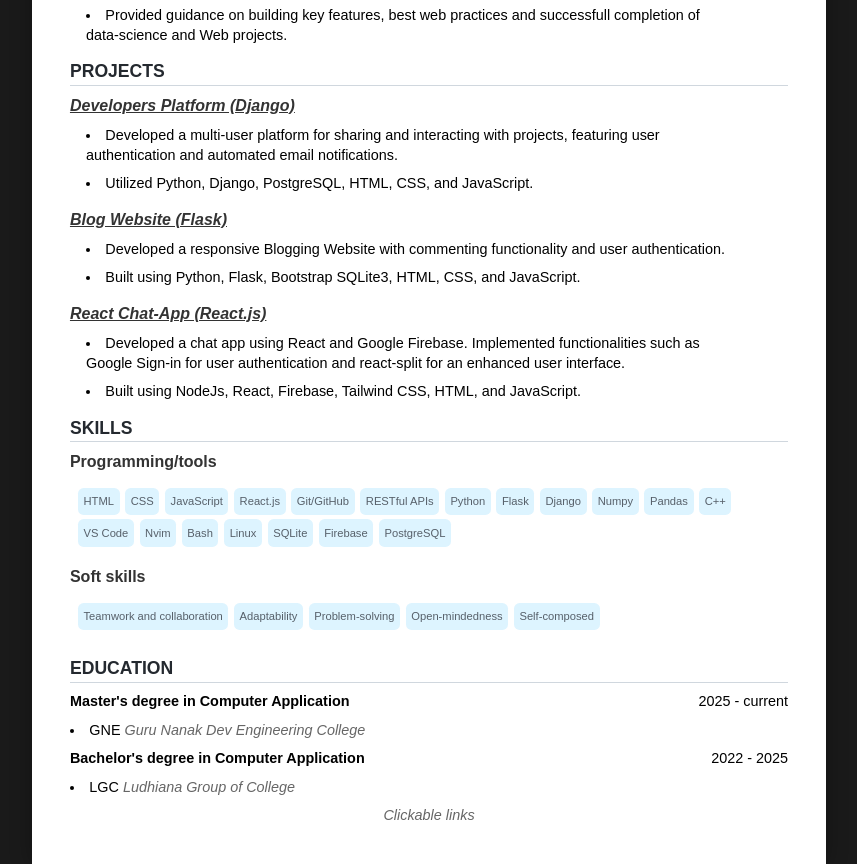
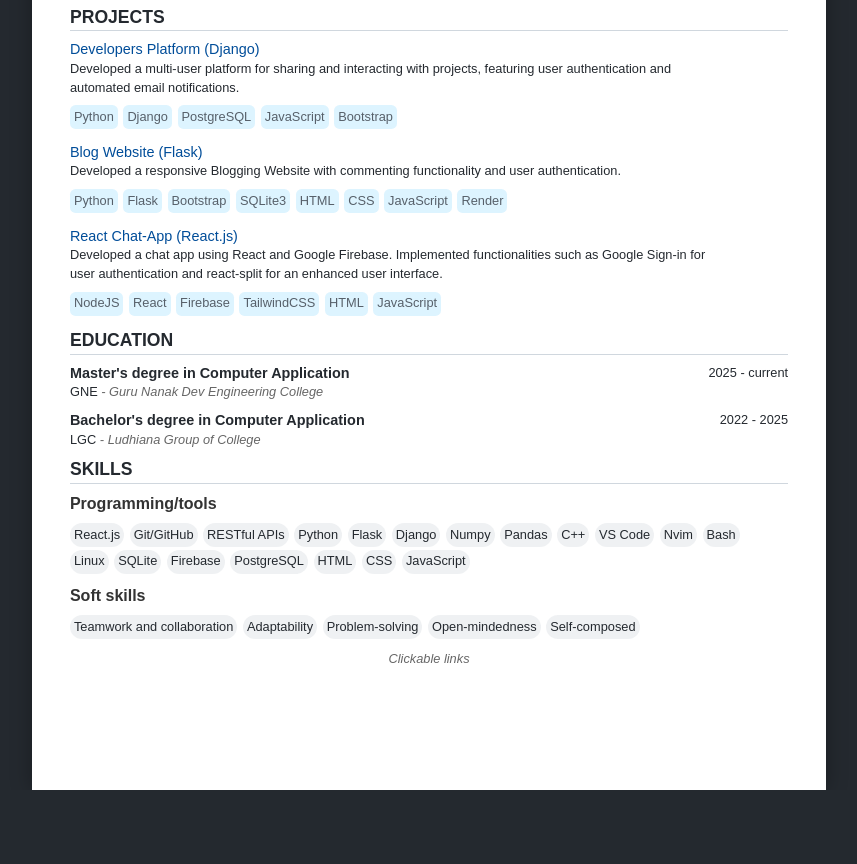
Before and after one commit to ravinderbhatoy/resume, a website: page index.html in a window 1280 px wide. Shown: the part 333-1197 px from the top of the page, without its empty margins (211-1068 px from the left). After the commit the page ends 1123 px from the top, so only its background shows below. Drawn offline with Linux system fonts and the light colour scheme.

Commit message:
layout change 2

```diff
--- a/index.html
+++ b/index.html
@@ -11,7 +11,6 @@
       href="https://cdnjs.cloudflare.com/ajax/libs/font-awesome/6.5.1/css/all.min.css"
     />
   </head>
-
   <body>
     <div class="container">
       <header>
@@ -19,19 +18,24 @@
         <nav>
           <a href="http://github.com/ravinderbhatoy">
             <i class="fab fa-github"></i>
-            ravinderbhatoy</a>
+            ravinderbhatoy</a
+          >
           <a href="">
             <i class="fas fa-phone"></i>
-            <span class="blur">+91 0000000</span></a>
+            <span class="blur">+91 0000000</span></a
+          >
           <a href="mailto:ravinderd.bhatoy@gmail.com">
             <i class="fa-regular fa-envelope"></i>
-            ravinderd.bhatoy@gmail.com</a>
+            ravinderd.bhatoy@gmail.com</a
+          >
           <a href="">
             <i class="fas fa-location-dot"></i>
-            Ludhiana,Punjab</a>
+            Ludhiana,Punjab</a
+          >
           <a href="https://ravinder-sage.vercel.app">
             <i class="fas fa-globe"></i>
-            Portfolio</a>
+            Portfolio</a
+          >
         </nav>
       </header>
 
@@ -76,81 +80,99 @@
       <section class="section">
         <h2>Projects</h2>
         <div class="project-item">
-          <div class="project-header">
-            <h3>
-              <em>
           <a
             target="_blank"
-                  class="project-link"
+            class=""
             href="https://github.com/ravinderbhatoy/devsearch_django"
-                  >Developers Platform (Django)</a
           >
-              </em>
-            </h3>
-          </div>
+            Developers Platform (Django)</a
+          >
           <ul>
             <li>
               Developed a multi-user platform for sharing and interacting with
               projects, featuring user authentication and automated email
               notifications.
             </li>
-            <li>
-              Utilized Python, Django, PostgreSQL, HTML, CSS, and JavaScript.
-            </li>
+            <dl>
+              <dt>Python</dt>
+              <dt>Django</dt>
+              <dt>PostgreSQL</dt>
+              <dt>JavaScript</dt>
+              <dt>Bootstrap</dt>
+            </dl>
           </ul>
         </div>
-
         <div class="project-item">
-          <div class="project-header">
-            <h3>
-              <em>
           <a
             target="_blank"
-                  class="project-link"
+            class=""
             href="https://github.com/ravinderbhatoy/bhatoy-blog"
           >
             Blog Website (Flask)
           </a>
-              </em>
-            </h3>
-          </div>
           <ul>
             <li>
               Developed a responsive Blogging Website with commenting
               functionality and user authentication.
             </li>
-            <li>
-              Built using Python, Flask, Bootstrap SQLite3, HTML, CSS, and
-              JavaScript.
-            </li>
+            <dl>
+              <dt>Python</dt>
+              <dt>Flask</dt>
+              <dt>Bootstrap</dt>
+              <dt>SQLite3</dt>
+              <dt>HTML</dt>
+              <dt>CSS</dt>
+              <dt>JavaScript</dt>
+              <dt>Render</dt>
+            </dl>
           </ul>
         </div>
 
         <div class="project-item">
-          <div class="project-header">
-            <h3>
-              <em>
           <a
             target="_blank"
-                  class="project-link"
+            class=""
             href="https://github.com/ravinderbhatoy/chatapp_react"
           >
             React Chat-App (React.js)
           </a>
-              </em>
-            </h3>
-          </div>
           <ul>
             <li>
               Developed a chat app using React and Google Firebase. Implemented
               functionalities such as Google Sign-in for user authentication and
               react-split for an enhanced user interface.
             </li>
+            <dl>
+              <dt>NodeJS</dt>
+              <dt>React</dt>
+              <dt>Firebase</dt>
+              <dt>TailwindCSS</dt>
+              <dt>HTML</dt>
+              <dt>JavaScript</dt>
+            </dl>
+          </ul>
+        </div>
+      </section>
+
+      <section class="section">
+        <h2>Education</h2>
+        <div class="education-item">
+          <div class="education-header">
+            <strong>Master's degree in Computer Application</strong>
+            <span>2025 - current</span>
+          </div>
           <li>
-              Built using NodeJs, React, Firebase, Tailwind CSS, HTML, and
-              JavaScript.
+            GNE
+            <span class="caption">- Guru Nanak Dev Engineering College</span>
           </li>
-          </ul>
+        </div>
+
+        <div class="education-item">
+          <div class="education-header">
+            <strong>Bachelor's degree in Computer Application</strong>
+            <span>2022 - 2025</span>
+          </div>
+          <li>LGC <span class="caption">- Ludhiana Group of College</span></li>
         </div>
       </section>
 
@@ -159,10 +181,7 @@
         <div class="skills-container">
           <div class="skill-category">
             <h3>Programming/tools</h3>
-            <dl>
-              <dt>HTML</dt>
-              <dt>CSS</dt>
-              <dt>JavaScript</dt>
+            <dl class="labels">
               <dt>React.js</dt>
               <dt>Git/GitHub</dt>
               <dt>RESTful APIs</dt>
@@ -179,11 +198,14 @@
               <dt>SQLite</dt>
               <dt>Firebase</dt>
               <dt>PostgreSQL</dt>
+              <dt>HTML</dt>
+              <dt>CSS</dt>
+              <dt>JavaScript</dt>
             </dl>
           </div>
           <div class="skill-category">
             <h3>Soft skills</h3>
-            <dl>
+            <dl class="labels">
               <dt>Teamwork and collaboration</dt>
               <dt>Adaptability</dt>
               <dt>Problem-solving</dt>
@@ -192,27 +214,6 @@
             </dl>
           </div>
         </div>
-      </section>
-
-      <section class="section">
-        <h2>Education</h2>
-          <div class="education-item">
-
-          <div class="education-header">
-            <strong>Master's degree in Computer Application</strong>
-            <span>2025 - current</span>
-          </div>
-          <li>GNE <span class="caption">Guru Nanak Dev Engineering College</span></li>
-        </div>
-
-        <div class="education-item">
-          <div class="education-header">
-            <strong>Bachelor's degree in Computer Application</strong>
-            <span>2022 - 2025</span>
-          </div>
-          <li>LGC <span class="caption">Ludhiana Group of College</span></li>
-        </div>
-
       </section>
 
       <span><em>Clickable links</em></span>
--- a/styles.css
+++ b/styles.css
@@ -11,14 +11,20 @@
 }
 
 body {
-    background-color: #1a1a1a; /* Dark background for the body */
+  color: var(--color-fg-default);
   font-size: 0.9rem;
-    line-height: 1.45
+  line-height: 1.45;
+  background-color: var(--color-fg-default);
 }
 
 h1 {
   color: var(--color-fg-default); /* Darker blue */
   font-size: 1.5rem; /* Reduced from 2.5rem */
+}
+
+a {
+  color: #004d99; /* Darker blue */
+  text-decoration: none;
 }
 
 nav {
@@ -28,41 +34,39 @@ nav {
   gap: 1rem;
 }
 
-nav a {
-    color: #004d99; /* Darker blue */
-    text-decoration: none;
-}
-
 /* Icon and Link Styles */
 nav i {
   width: 16px;
-  color: var(--color-fg-default)
+  color: var(--color-fg-default);
 }
 
-p{
+p {
   font-size: 0.9rem;
   margin-left: 0.5rem;
 }
 
-
 dl {
   display: flex;
   flex-wrap: wrap;
-    margin: 0.25rem 0;
-    padding: 0 0.5rem;
-    margin-block: 1em;
+  margin-block: 0.5rem;
 }
 
 dt {
   color: #57606a;
   background-color: #ddf4ff;
   margin-right: 0.35rem;
-    margin-bottom: 0.25rem;
-    padding: 0.35rem;
+  margin-bottom: 0.15rem;
+  padding: 0.175rem 0.25rem;
   border-radius: 0.35rem;
-    font-size: 0.7rem;
+  font-size: 0.8rem;
   display: block;
   unicode-bidi: isolate;
+}
+
+.labels dt {
+  background-color: rgba(175, 184, 193, 0.2);
+  color: var(--color-fg-default);
+  border-radius: 2rem;
 }
 
 strong {
@@ -87,12 +91,6 @@ header {
   margin-bottom: 1rem;
 }
 
-
-
-
-
-
-
 /* Phone number blur effect */
 .blur {
   filter: blur(4px);
@@ -103,7 +101,7 @@ header {
 
 /* Print styles update */
 @media print {
-    .blur{
+  .blur {
     filter: blur(0);
   }
 }
@@ -112,23 +110,17 @@ h2 {
   color: var(--color-fg-default);
   font-size: 1.1rem;
   margin: 0.5rem 0;
-    border-bottom: .0625rem solid var(--color-border-default);
+  border-bottom: 0.0625rem solid var(--color-border-default);
   text-transform: uppercase;
 }
 
 /* Experience Styles */
-.experience-item, .project-item {
-    margin-bottom: 1em;
+.experience-item,
+.project-item {
+  margin-bottom: 0.625rem;
 }
 
-.project-header {
-    display: flex;
-    justify-content: space-between;
-    align-items: flex-start;
-    margin-bottom: 0.5rem;
-}
-
-.job-header{
+.job-header {
   display: flex;
   justify-content: space-between;
   align-items: center;
@@ -136,7 +128,7 @@ h2 {
   margin-bottom: 0.5rem;
 }
 
-.duration{
+.duration {
   font-size: 0.8rem;
 }
 h3 {
@@ -147,26 +139,21 @@ h3 {
 
 ul {
   list-style-position: inside;
-    margin-left: 1rem;
 }
 
 li {
-    margin-bottom: 0.5rem;
-    font-size: 0.9rem;
-    line-height: 1.4;
+  font-size: 0.8rem;
+  list-style: none;
+  line-height: 1.45;
   max-width: 40rem;
 }
 
 /* Project Styles */
-.github-link, .live-link {
+.github-link,
+.live-link {
   color: #004d99; /* Darker blue */
   text-decoration: none;
   margin-left: 1rem;
-}
-
-.project-links {
-    display: flex;
-    gap: 0.3rem;
 }
 
 /* Skills Styles */
@@ -181,7 +168,7 @@ li {
 
 .skill-category p {
   line-height: 1.4;
-    font-size: 0.9rem
+  font-size: 0.9rem;
 }
 
 /* Education Styles */
@@ -189,10 +176,9 @@ li {
   display: flex;
   justify-content: space-between;
   align-items: center;
-    margin-bottom: 0.5rem;
 }
 
-.education-item p {
+.education-item {
   margin-bottom: 0.5rem;
 }
 
@@ -257,6 +243,10 @@ li {
   color: #666; /* Lighter gray for emphasis */
 }
 
+span {
+  font-size: 0.8rem;
+}
+
 span em {
   font-style: italic;
   color: #666; /* Lighter gray for emphasis */
```
Lines whose indentation alone changed are shown as unchanged.
